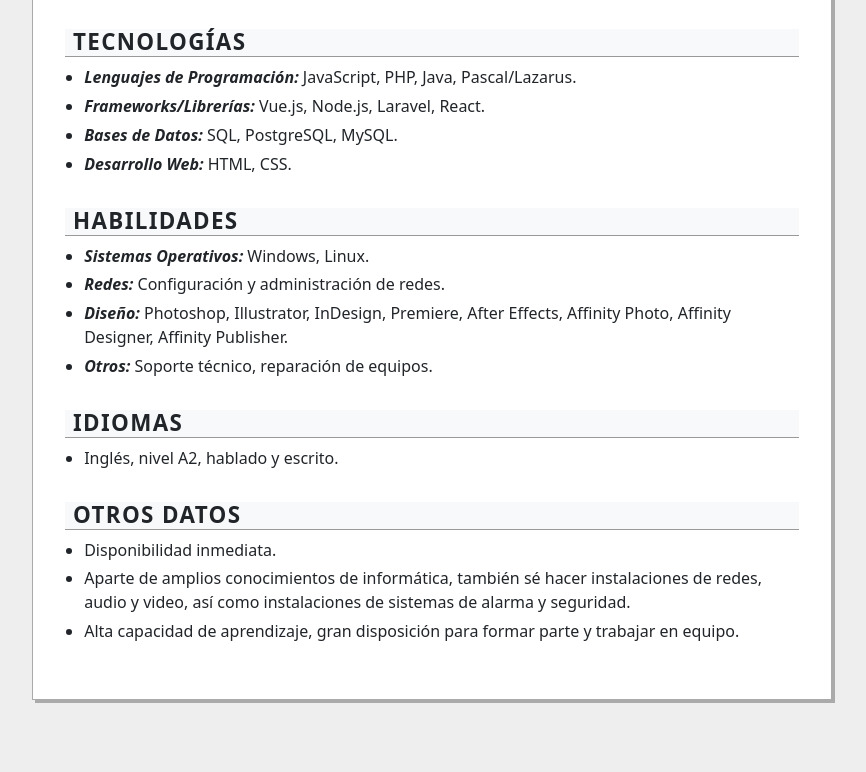
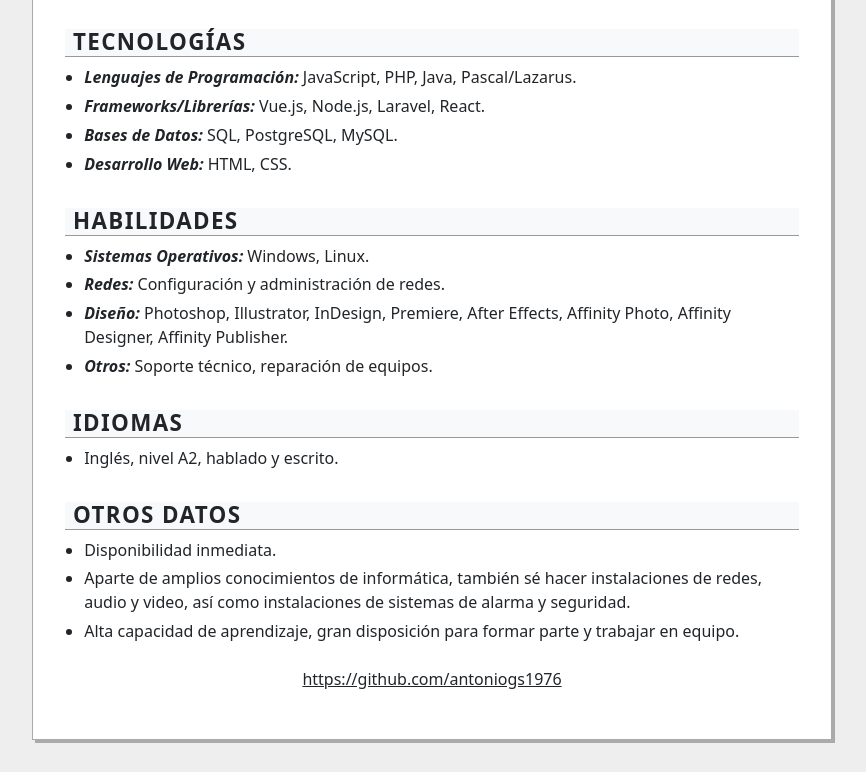
Before and after one commit to antoniogs1976/antoniogs1976.github.io, a plain HTML site: page index.html in a window 1280 px wide. Shown: the part 1611-2383 px from the top of the page, without its empty margins (208-1074 px from the left). Before the commit the page ends 2343 px from the top, so only its background shows below. Drawn offline with nearby package versions, Linux system fonts and the light colour scheme.

Commit message:
Update index.html

```diff
--- a/index.html
+++ b/index.html
@@ -233,12 +233,15 @@
         </ul>
 
         <!-- Sección otros datos -->
-         <h2>Otros datos</h2>
-         <ul class="mb-4">
+        <h2>Otros datos</h2>
+        <ul class="mb-4">
             <li>Disponibilidad inmediata.</li>
             <li>Aparte de amplios conocimientos de informática, también sé hacer instalaciones de redes, audio y video, así como instalaciones de sistemas de alarma y seguridad.</li>
             <li>Alta capacidad de aprendizaje, gran disposición para formar parte y trabajar en equipo.</li>
-         </ul>
+        </ul>
+
+        <!-- Enlace al repositorio -->
+        <p class="text-center"><a class="text-body" href="https://github.com/antoniogs1976">https://github.com/antoniogs1976</a></p>
     </div>
 
     <!-- Bootstrap JS Bundle with Popper -->
```
